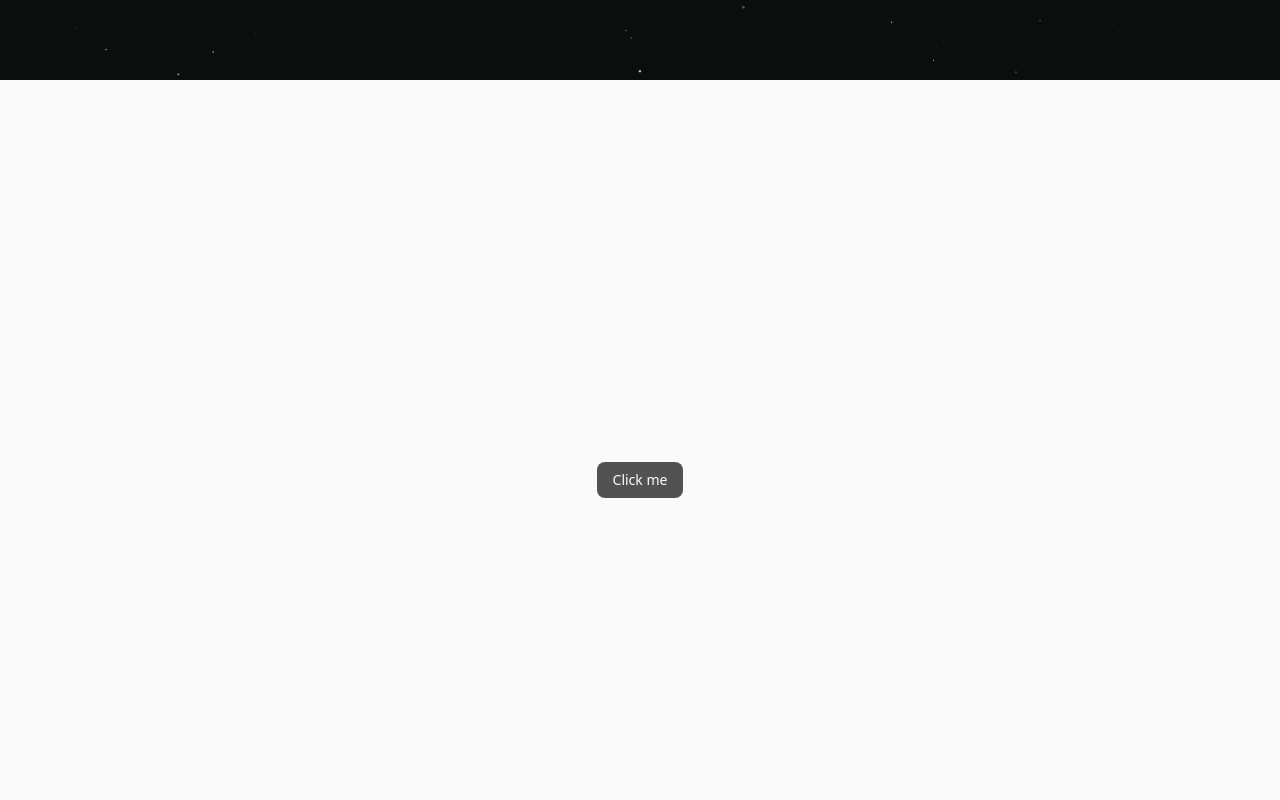
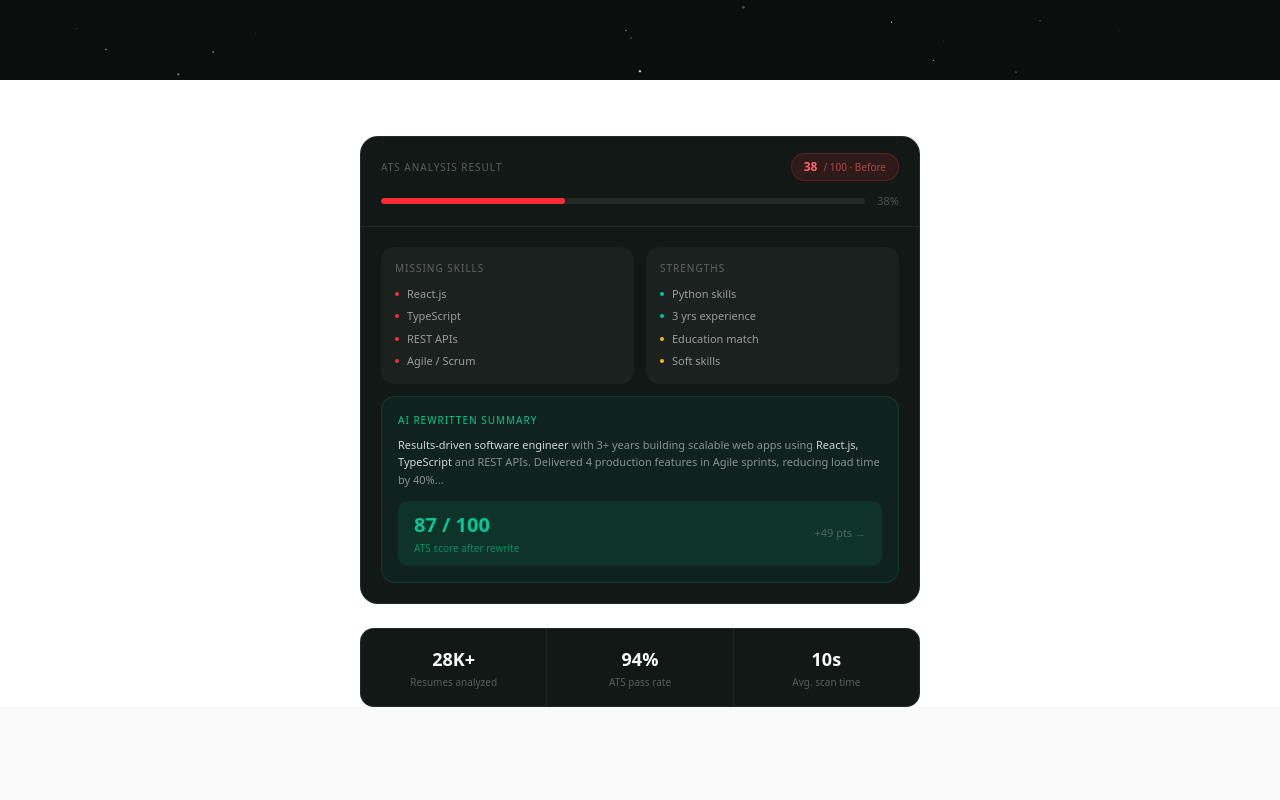
Before and after one commit to codisim/ats-resume-checker, a Next.js app: page / in a window 1280 px wide. Shown: the part 720-1520 px from the top of the page. Built offline with nearby package versions, Linux system fonts and the light colour scheme; no server answers.

Commit message:
HeroAnalysis

```diff
--- a/app/page.tsx
+++ b/app/page.tsx
@@ -1,4 +1,5 @@
 import Hero from "@/components/home/Hero";
+import HeroAnalysis from "@/components/home/HeroAnalysis";
 import Navbar from "@/components/shared/navbar/Navbar";
 import { Button } from "@/components/ui/button";
 
@@ -7,6 +8,7 @@ export default function Home() {
     <>
       <Navbar />
       <Hero />
+      <HeroAnalysis />
       <div className="flex min-h-screen items-center justify-center bg-zinc-50 font-sans dark:bg-black">
         <Button>Click me</Button>
       </div>
--- a/components/home/Hero.tsx
+++ b/components/home/Hero.tsx
@@ -72,7 +72,7 @@ export default function Hero() {
             />
 
             <HeroContent />
-            <HeroAnalysis />
+            {/* <HeroAnalysis /> */}
 
         </section>
     );
--- /dev/null
+++ b/components/home/HeroAnalysis.tsx
@@ -0,0 +1,142 @@
+"use client";
+
+import { motion } from "framer-motion";
+
+const fade = (delay = 0) => ({
+    initial: { opacity: 0, y: 24 },
+    animate: { opacity: 1, y: 0 },
+    transition: { duration: 0.6, delay, ease: "easeOut" as const },
+});
+
+const MISSING_SKILLS = ["React.js", "TypeScript", "REST APIs", "Agile / Scrum"];
+
+const STRENGTHS = [
+    { label: "Python skills", color: "bg-[#00C896]" },
+    { label: "3 yrs experience", color: "bg-[#00C896]" },
+    { label: "Education match", color: "bg-amber-400" },
+    { label: "Soft skills", color: "bg-amber-400" },
+];
+
+const STATS = [
+    { value: "28K+", label: "Resumes analyzed" },
+    { value: "94%", label: "ATS pass rate" },
+    { value: "10s", label: "Avg. scan time" },
+];
+
+export default function HeroAnalysis() {
+    return (
+        <div className="relative z-10 w-full max-w-[560px] mx-auto mt-14">
+
+            {/* ATS result card */}
+            <motion.div
+                initial={{ opacity: 0, y: 40 }}
+                animate={{ opacity: 1, y: 0 }}
+                transition={{ duration: 0.8, delay: 0.55, ease: "easeOut" }}
+                className="w-full bg-[#111816] border border-white/8 rounded-2xl overflow-hidden"
+            >
+                {/* Header */}
+                <div className="px-5 py-4 border-b border-white/7">
+                    <div className="flex items-center justify-between mb-3">
+                        <span className="text-[10px] font-medium text-white/30 tracking-widest">
+                            ATS ANALYSIS RESULT
+                        </span>
+                        <div className="flex items-center gap-1.5 bg-red-500/12 border border-red-500/25 rounded-full px-3 py-1">
+                            <span className="text-[12px] font-bold text-red-400">38</span>
+                            <span className="text-[10px] text-red-400/60">/ 100 · Before</span>
+                        </div>
+                    </div>
+                    <div className="flex items-center gap-3">
+                        <div className="flex-1 h-1.5 bg-white/7 rounded-full overflow-hidden">
+                            <motion.div
+                                initial={{ width: 0 }}
+                                animate={{ width: "38%" }}
+                                transition={{ duration: 1, delay: 1, ease: "easeOut" }}
+                                className="h-full bg-red-500 rounded-full"
+                            />
+                        </div>
+                        <span className="text-[11px] text-white/25">38%</span>
+                    </div>
+                </div>
+
+                {/* Body */}
+                <div className="p-5">
+                    <div className="grid grid-cols-2 gap-3 mb-3">
+
+                        <div className="bg-white/[0.04] rounded-xl p-3.5">
+                            <p className="text-[10px] font-medium text-white/30 tracking-widest mb-2.5">
+                                MISSING SKILLS
+                            </p>
+                            <div className="flex flex-col gap-1.5">
+                                {MISSING_SKILLS.map((s) => (
+                                    <div key={s} className="flex items-center gap-2 text-[11px] text-white/55">
+                                        <span className="size-1 rounded-full bg-red-500 flex-shrink-0" />
+                                        {s}
+                                    </div>
+                                ))}
+                            </div>
+                        </div>
+
+                        <div className="bg-white/[0.04] rounded-xl p-3.5">
+                            <p className="text-[10px] font-medium text-white/30 tracking-widest mb-2.5">
+                                STRENGTHS
+                            </p>
+                            <div className="flex flex-col gap-1.5">
+                                {STRENGTHS.map((s) => (
+                                    <div key={s.label} className="flex items-center gap-2 text-[11px] text-white/55">
+                                        <span className={`size-1 rounded-full flex-shrink-0 ${s.color}`} />
+                                        {s.label}
+                                    </div>
+                                ))}
+                            </div>
+                        </div>
+
+                    </div>
+
+                    {/* AI rewrite */}
+                    <div className="bg-[#00C896]/[0.06] border border-[#00C896]/15 rounded-xl p-4">
+                        <p className="text-[10px] font-medium text-[#00C896] tracking-widest mb-2">
+                            AI REWRITTEN SUMMARY
+                        </p>
+                        <p className="text-[11px] text-white/50 leading-relaxed mb-3">
+                            <span className="text-white/80 font-medium">Results-driven software engineer</span> with
+                            3+ years building scalable web apps using{" "}
+                            <span className="text-white/80 font-medium">React.js, TypeScript</span> and REST APIs.
+                            Delivered 4 production features in Agile sprints, reducing load time by 40%...
+                        </p>
+                        <div className="flex items-center justify-between bg-[#00C896]/10 rounded-lg px-4 py-2.5">
+                            <div>
+                                <motion.span
+                                    initial={{ opacity: 0 }}
+                                    animate={{ opacity: 1 }}
+                                    transition={{ delay: 1.6, ease: "easeOut" }}
+                                    className="text-xl font-bold text-[#00C896]"
+                                >
+                                    87 / 100
+                                </motion.span>
+                                <p className="text-[10px] text-[#00C896]/60 mt-0.5">ATS score after rewrite</p>
+                            </div>
+                            <span className="text-[11px] text-white/25">+49 pts →</span>
+                        </div>
+                    </div>
+                </div>
+            </motion.div>
+
+            {/* Stats */}
+            <motion.div
+                {...fade(0.7)}
+                className="flex items-center mt-6 bg-[#111816] border border-white/7 rounded-xl overflow-hidden"
+            >
+                {STATS.map((s, i) => (
+                    <div
+                        key={s.value}
+                        className={`flex-1 py-4 text-center ${i < STATS.length - 1 ? "border-r border-white/7" : ""}`}
+                    >
+                        <span className="block text-lg font-bold text-white">{s.value}</span>
+                        <span className="block text-[10px] text-white/30 mt-0.5">{s.label}</span>
+                    </div>
+                ))}
+            </motion.div>
+
+        </div>
+    );
+}
```
